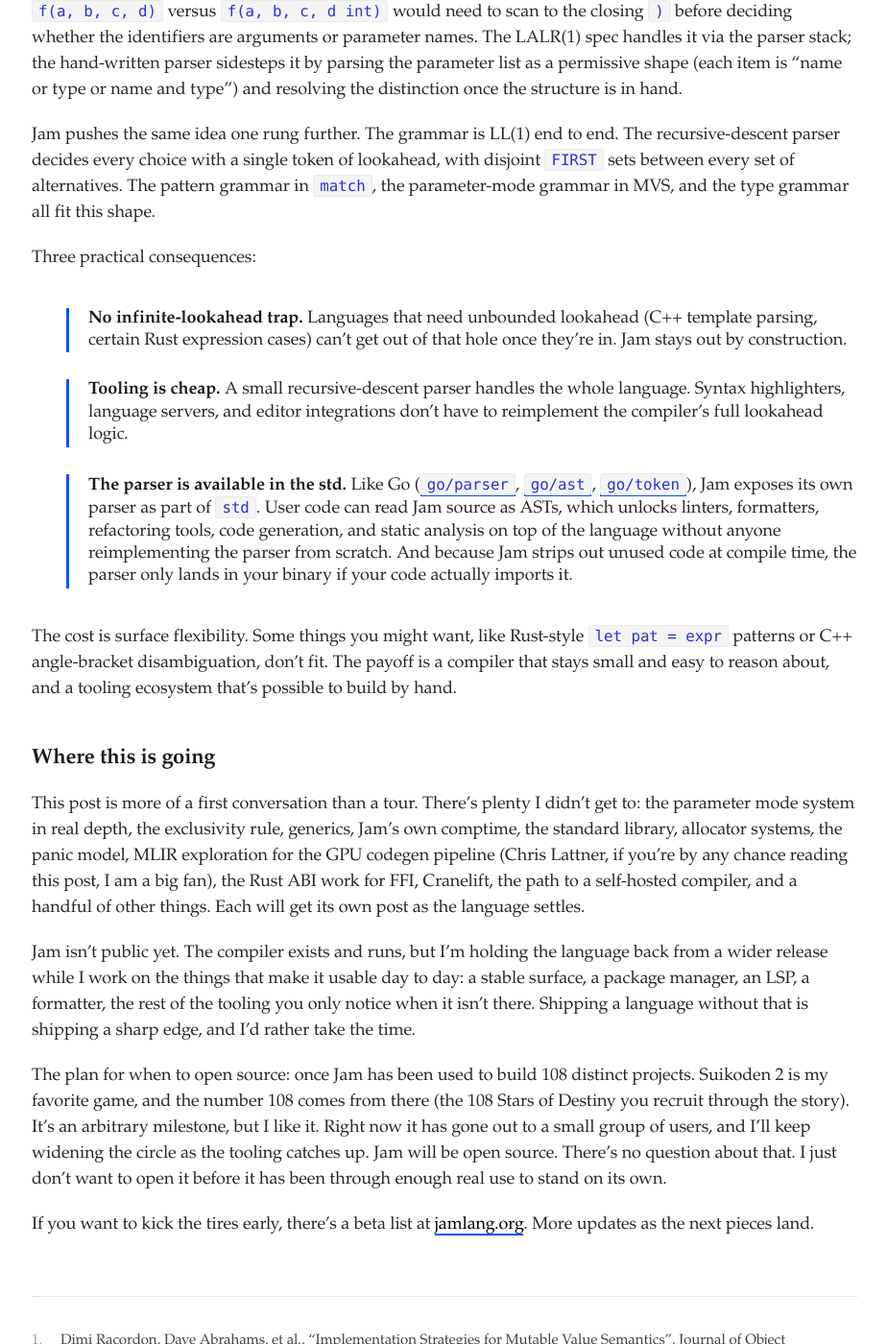
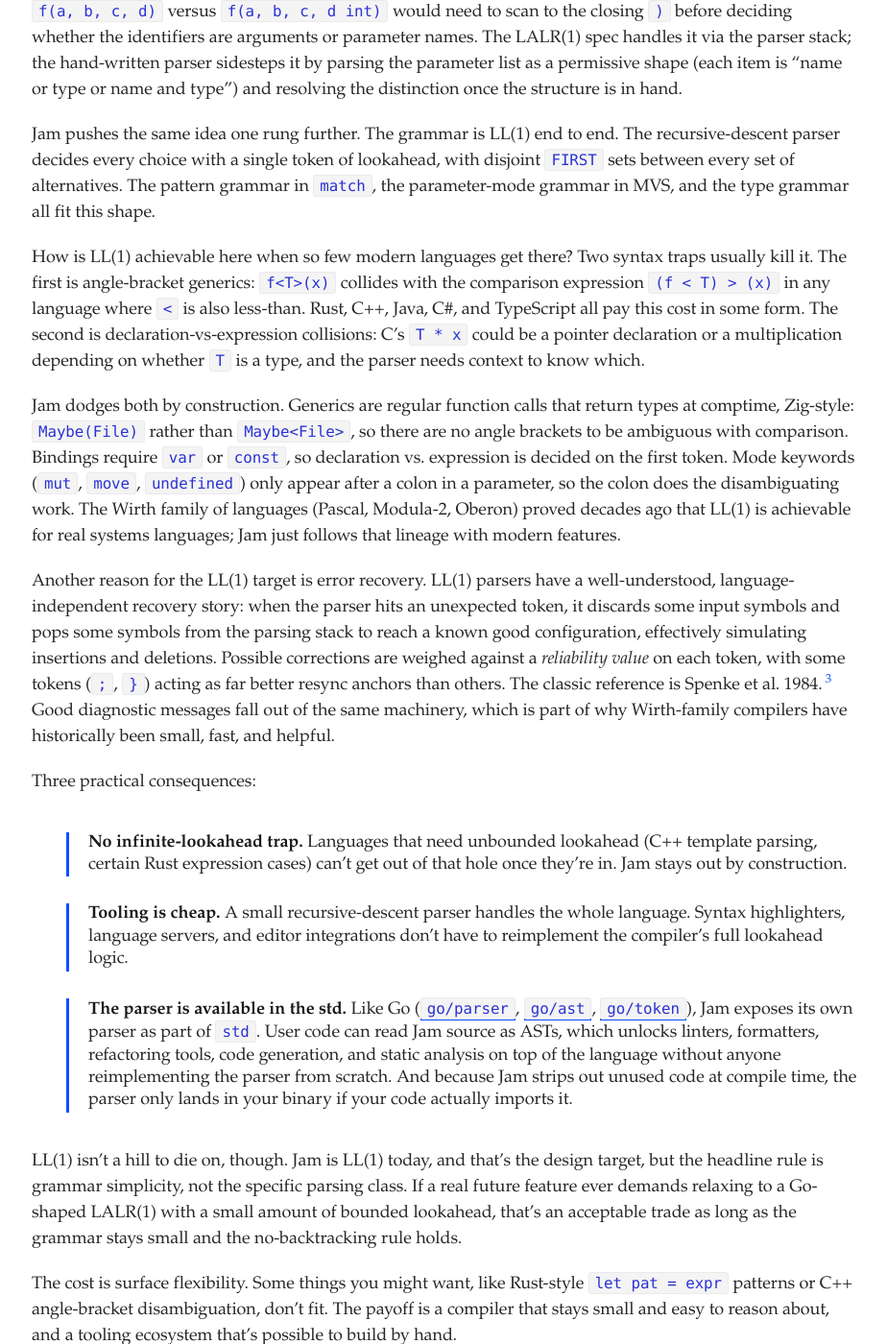
Before and after one commit to raphamorim/raphamorim.github.com, a Jekyll site: the page built from _posts/2026-05-20-jam-programming-language.md, in a window 1280 px wide and 1400 px high, scrolled down 12361 px. Shown: the whole window at 96% size, without its empty margins (177-1101 px from the left). Built offline with Jekyll 4.4.1, drawn with Linux system fonts in a browser that asks for light colours; some of the changed text lies outside the part shown.

Commit message:
add more details

```diff
--- a/_posts/2026-05-20-jam-programming-language.md
+++ b/_posts/2026-05-20-jam-programming-language.md
@@ -356,11 +356,19 @@ Go is the closest existing language on this axis. The grammar is small, unambigu
 
 Jam pushes the same idea one rung further. The grammar is LL(1) end to end. The recursive-descent parser decides every choice with a single token of lookahead, with disjoint `FIRST` sets between every set of alternatives. The pattern grammar in `match`, the parameter-mode grammar in MVS, and the type grammar all fit this shape.
 
+How is LL(1) achievable here when so few modern languages get there? Two syntax traps usually kill it. The first is angle-bracket generics: `f<T>(x)` collides with the comparison expression `(f < T) > (x)` in any language where `<` is also less-than. Rust, C++, Java, C#, and TypeScript all pay this cost in some form. The second is declaration-vs-expression collisions: C's `T * x` could be a pointer declaration or a multiplication depending on whether `T` is a type, and the parser needs context to know which.
+
+Jam dodges both by construction. Generics are regular function calls that return types at comptime, Zig-style: `Maybe(File)` rather than `Maybe<File>`, so there are no angle brackets to be ambiguous with comparison. Bindings require `var` or `const`, so declaration vs. expression is decided on the first token. Mode keywords (`mut`, `move`, `undefined`) only appear after a colon in a parameter, so the colon does the disambiguating work. The Wirth family of languages (Pascal, Modula-2, Oberon) proved decades ago that LL(1) is achievable for real systems languages; Jam just follows that lineage with modern features.
+
+Another reason for the LL(1) target is error recovery. LL(1) parsers have a well-understood, language-independent recovery story: when the parser hits an unexpected token, it discards some input symbols and pops some symbols from the parsing stack to reach a known good configuration, effectively simulating insertions and deletions. Possible corrections are weighed against a *reliability value* on each token, with some tokens (`;`, `}`) acting as far better resync anchors than others. The classic reference is Spenke et al. 1984.[^ll1-recovery] Good diagnostic messages fall out of the same machinery, which is part of why Wirth-family compilers have historically been small, fast, and helpful.
+
 Three practical consequences:
 
 - **No infinite-lookahead trap.** Languages that need unbounded lookahead (C++ template parsing, certain Rust expression cases) can't get out of that hole once they're in. Jam stays out by construction.
 - **Tooling is cheap.** A small recursive-descent parser handles the whole language. Syntax highlighters, language servers, and editor integrations don't have to reimplement the compiler's full lookahead logic.
 - **The parser is available in the std.** Like Go ([`go/parser`](https://pkg.go.dev/go/parser), [`go/ast`](https://pkg.go.dev/go/ast), [`go/token`](https://pkg.go.dev/go/token)), Jam exposes its own parser as part of `std`. User code can read Jam source as ASTs, which unlocks linters, formatters, refactoring tools, code generation, and static analysis on top of the language without anyone reimplementing the parser from scratch. And because Jam strips out unused code at compile time, the parser only lands in your binary if your code actually imports it.
+
+LL(1) isn't a hill to die on, though. Jam is LL(1) today, and that's the design target, but the headline rule is grammar simplicity, not the specific parsing class. If a real future feature ever demands relaxing to a Go-shaped LALR(1) with a small amount of bounded lookahead, that's an acceptable trade as long as the grammar stays small and the no-backtracking rule holds.
 
 The cost is surface flexibility. Some things you might want, like Rust-style `let pat = expr` patterns or C++ angle-bracket disambiguation, don't fit. The payoff is a compiler that stays small and easy to reason about, and a tooling ecosystem that's possible to build by hand.
 
@@ -377,3 +385,5 @@ If you want to kick the tires early, there's a beta list at [jamlang.org](https:
 [^mvs]: Dimi Racordon, Dave Abrahams, et al., "Implementation Strategies for Mutable Value Semantics", Journal of Object Technology, 2022. [Paper](https://research.google/pubs/mutable-value-semantics/).
 
 [^maranget]: Luc Maranget, "Compiling Pattern Matching to Good Decision Trees", ACM SIGPLAN Workshop on ML, 2008. [PDF](http://moscova.inria.fr/~maranget/papers/ml05e-maranget.pdf).
+
+[^ll1-recovery]: Spenke, Mühlenbein, Mevenkamp, Beilken, and Schubert, "A language independent error recovery method for LL(1) parsers", *Software: Practice and Experience*, 1984. [PDF](https://vs.inf.ethz.ch/publ/papers/Error-Recovery-LL1.pdf).
```
